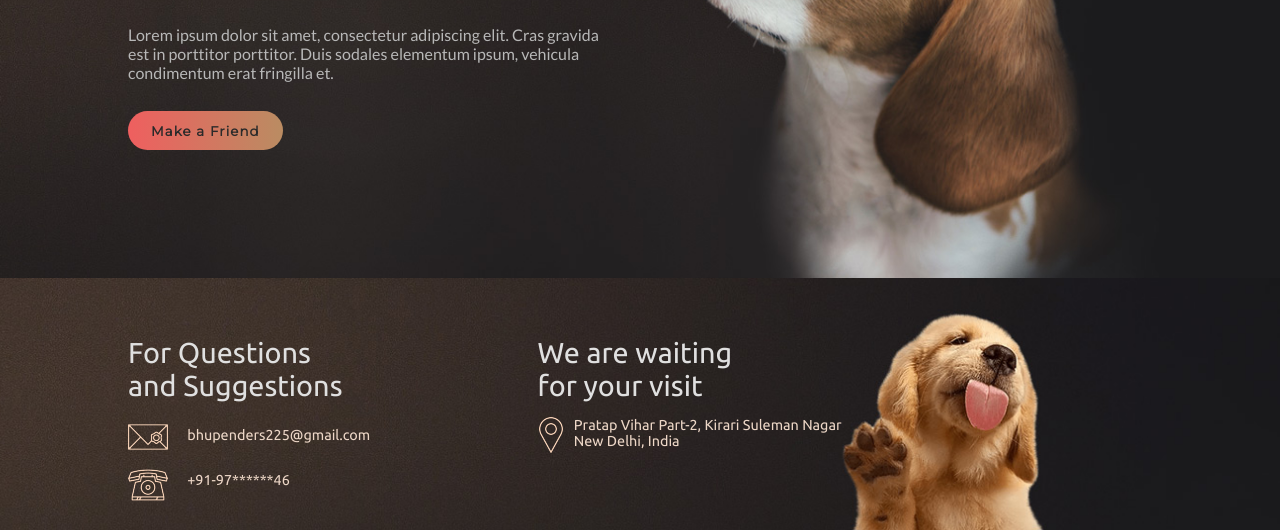
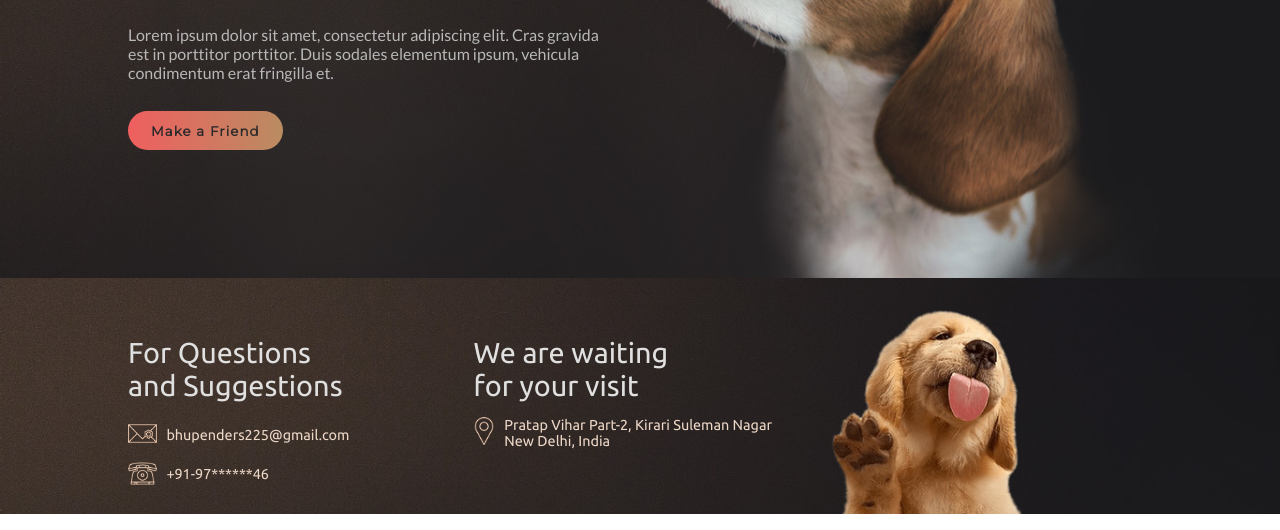
Before and after one commit to sumitjoshi23/Jo-Shelter, a plain HTML site: page index.html in a window 1280 px wide. Shown: the part 333-863 px from the top of the page. Drawn offline with nearby package versions, Linux system fonts and the light colour scheme.

Commit message:
margin fix

```diff
--- a/ourpets/ourpet.css
+++ b/ourpets/ourpet.css
@@ -288,12 +288,14 @@ a:hover:after {
 
 .fotter_content img, .fotter_adress img {
     float: left;
-    margin-right: 6%;
+    margin-right: 3%;
+    width: 9%;
 }
 
 .fotter_adress img {
     margin-top: 1%;
     margin-right: 2%;
+    width: 4%;
 }
 
 .fotter_content p, .fotter_adress p {
@@ -308,6 +310,6 @@ a:hover:after {
     width: 40%;
     display: inline-block;
     position: absolute;
-    margin-left: 7%;
+    margin-left: 2%;
     margin-top: 4.5%;
 }
--- a/style.css
+++ b/style.css
@@ -209,12 +209,14 @@ a:hover:after {
 
 .fotter_content img, .fotter_adress img {
     float: left;
-    margin-right: 6%;
+    margin-right: 3%;
+    width: 9%;
 }
 
 .fotter_adress img {
     margin-top: 1%;
     margin-right: 2%;
+    width: 4%;
 }
 
 .fotter_content p, .fotter_adress p {
@@ -229,6 +231,6 @@ a:hover:after {
     width: 40%;
     display: inline-block;
     position: absolute;
-    margin-left: 7%;
+    margin-left: 2%;
     margin-top: 4.5%;
 }
```
